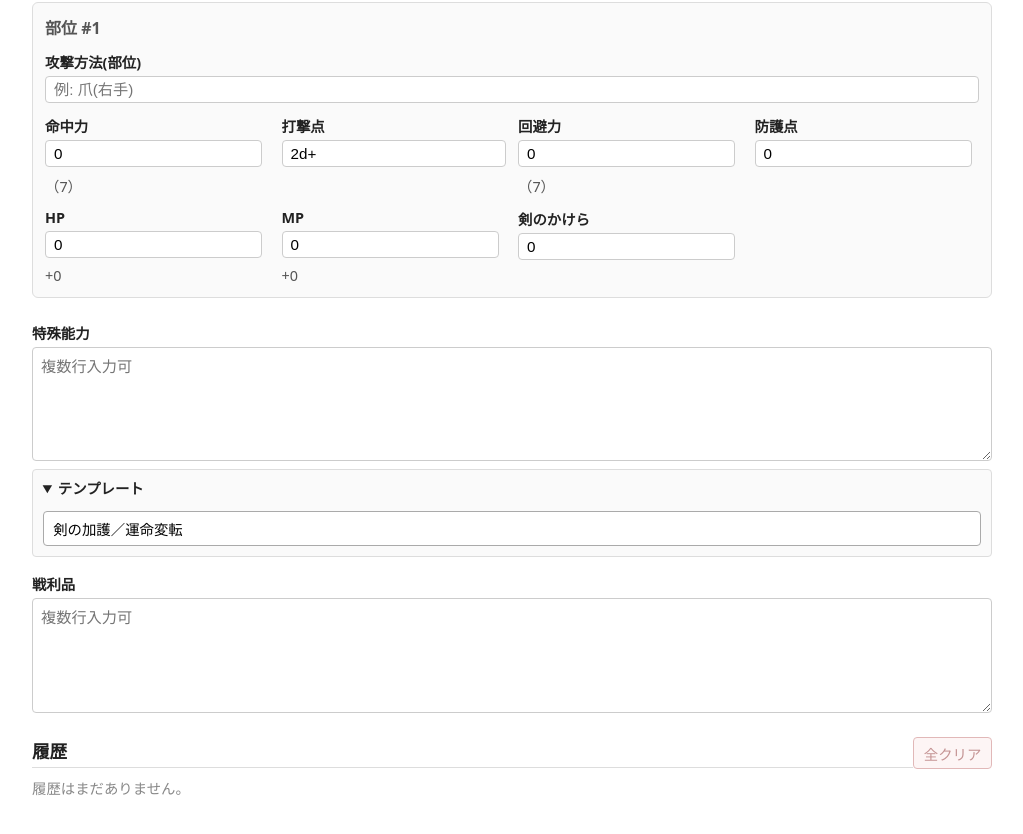
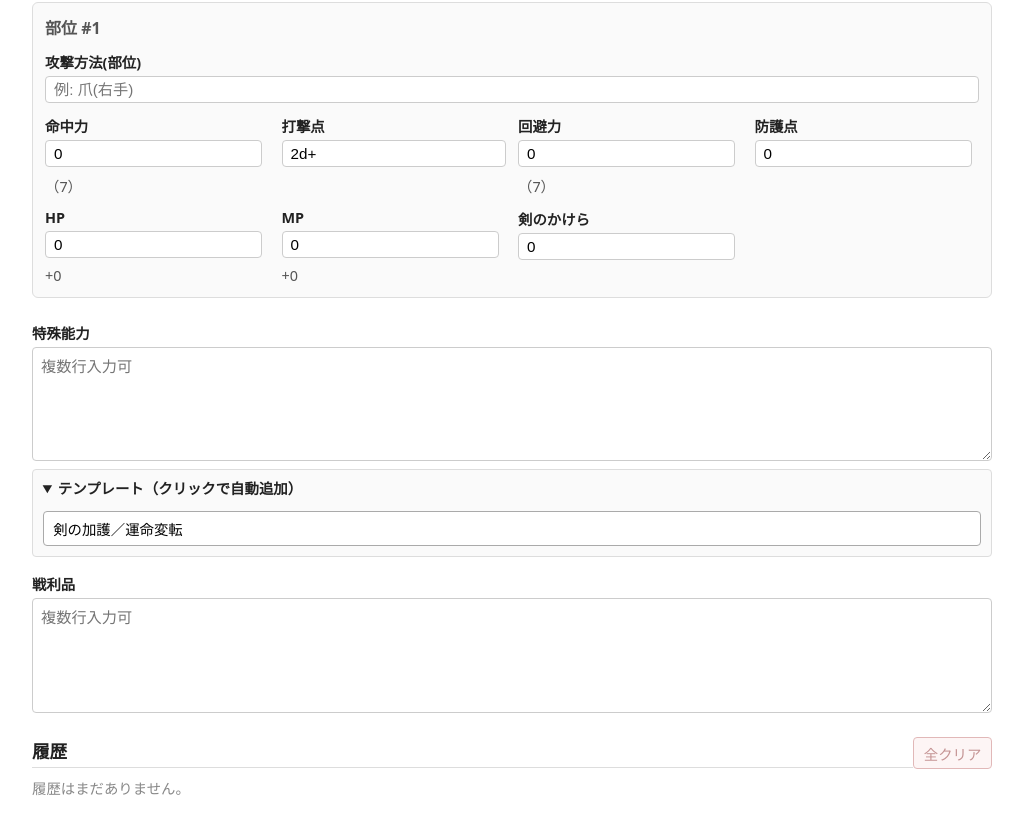
Before and after one commit to IrisRainbow7/sw-enemy-data-maker, a Vue app: page / in a window 1280 px wide. Shown: the part 551-1385 px from the top of the page, without its empty margins (128-1151 px from the left). Built offline with nearby package versions, Linux system fonts and the light colour scheme.

Commit message:
テンプレートのラベルを変更

```diff
--- a/src/components/ExtraForm.vue
+++ b/src/components/ExtraForm.vue
@@ -40,7 +40,7 @@ const onTemplateClick = (t: { label: string; value: string }) => {
       ></textarea>
 
       <details class="templates" open>
-        <summary class="templates__summary">テンプレート</summary>
+        <summary class="templates__summary">テンプレート（クリックで自動追加）</summary>
         <ul class="templates__list">
           <li v-for="t in SPECIAL_TEMPLATES" :key="t.label">
             <button type="button" class="template-btn" @click="onTemplateClick(t)">
```
